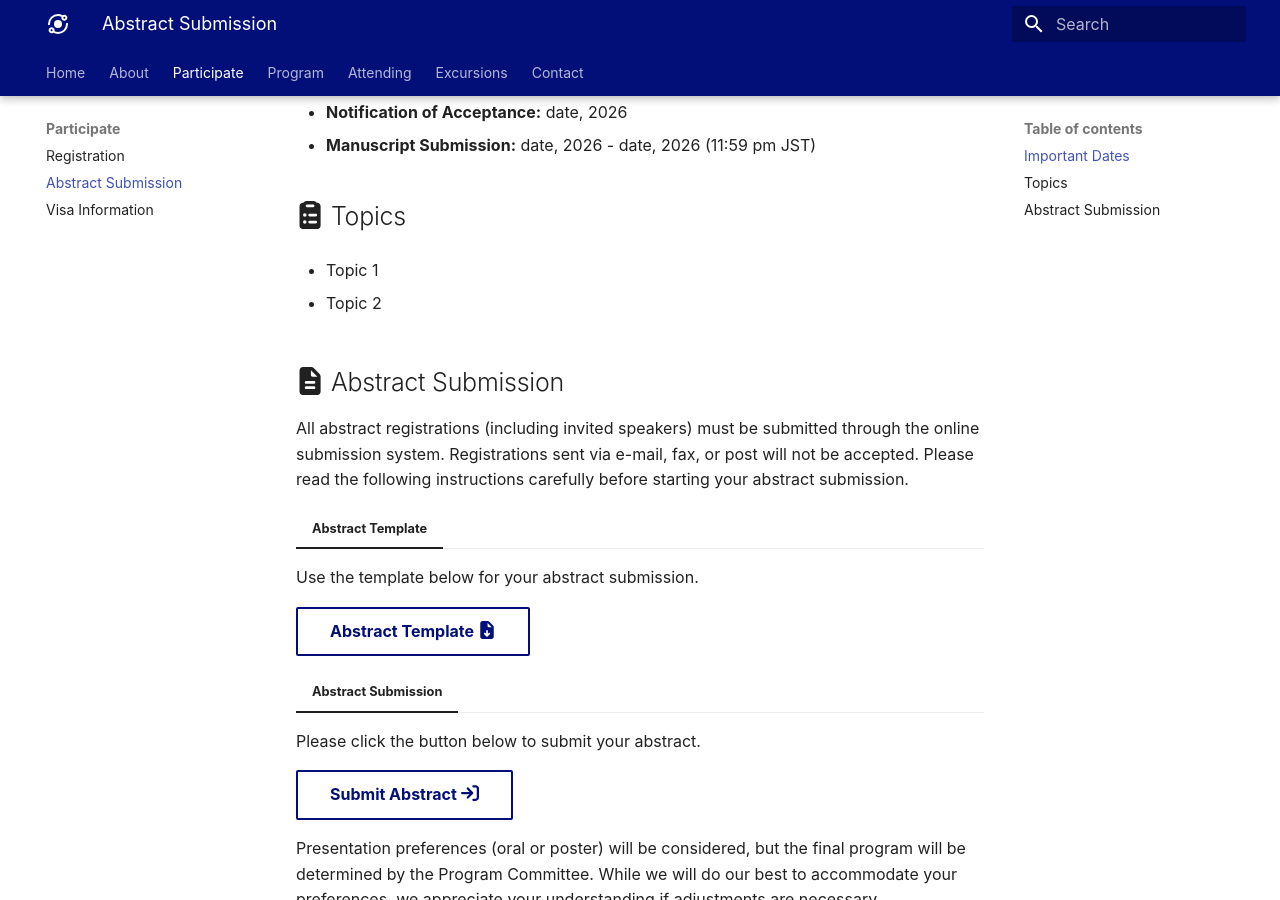
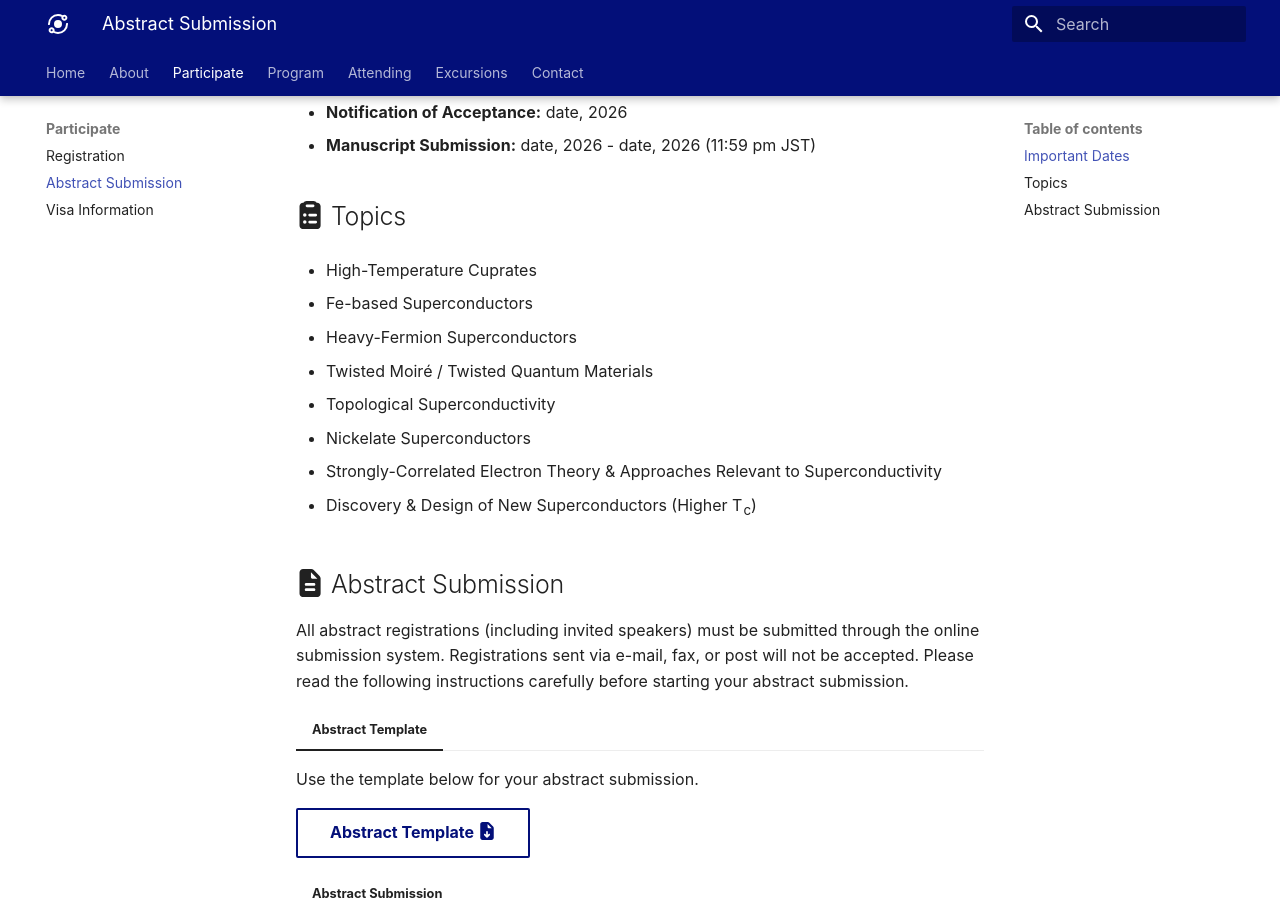
Before and after one commit to SNS2026/SNS2026.github.io, an MkDocs documentation site: the page built from docs/abstracts.md, in a window 1280 px wide and 900 px high, scrolled down 367 px. Built offline with MkDocs 1.6.1 and Material for MkDocs 9.7.7, drawn with Linux system fonts in a browser that asks for light colours; some web fonts are replaced.

Commit message:
Update abstracts.md

```diff
--- a/docs/abstracts.md
+++ b/docs/abstracts.md
@@ -19,9 +19,21 @@ Even if your contribution is accepted, a conference ticket must be purchased thr
 - **Manuscript Submission:** date, 2026 - date, 2026 (11:59 pm JST)
 
 ## :fontawesome-solid-clipboard-list: Topics
-- Topic 1
+- High-Temperature Cuprates
 
-- Topic 2
+- Fe-based Superconductors
+
+- Heavy-Fermion Superconductors
+
+- Twisted Moiré / Twisted Quantum Materials
+
+- Topological Superconductivity
+
+- Nickelate Superconductors
+
+- Strongly-Correlated Electron Theory & Approaches Relevant to Superconductivity
+
+- Discovery & Design of New Superconductors (Higher T<sub>c</sub>)
 
 ## :fontawesome-solid-file-lines: Abstract Submission
 All abstract registrations (including invited speakers) must be submitted through the online submission system. Registrations sent via e-mail, fax, or post will not be accepted. Please read the following instructions carefully before starting your abstract submission.
```
